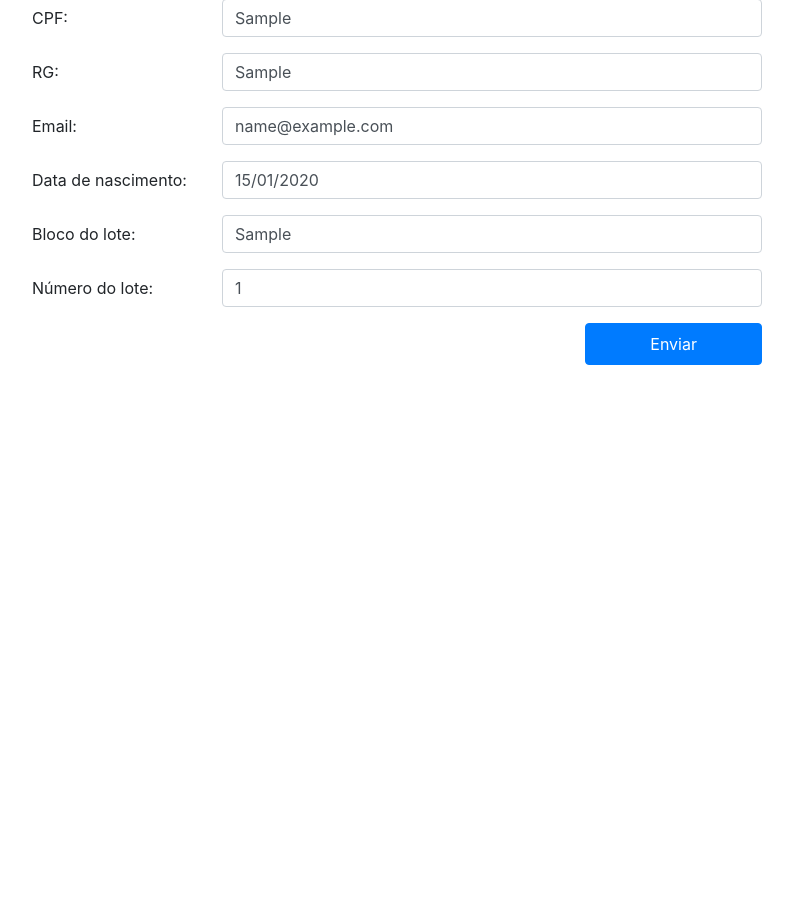
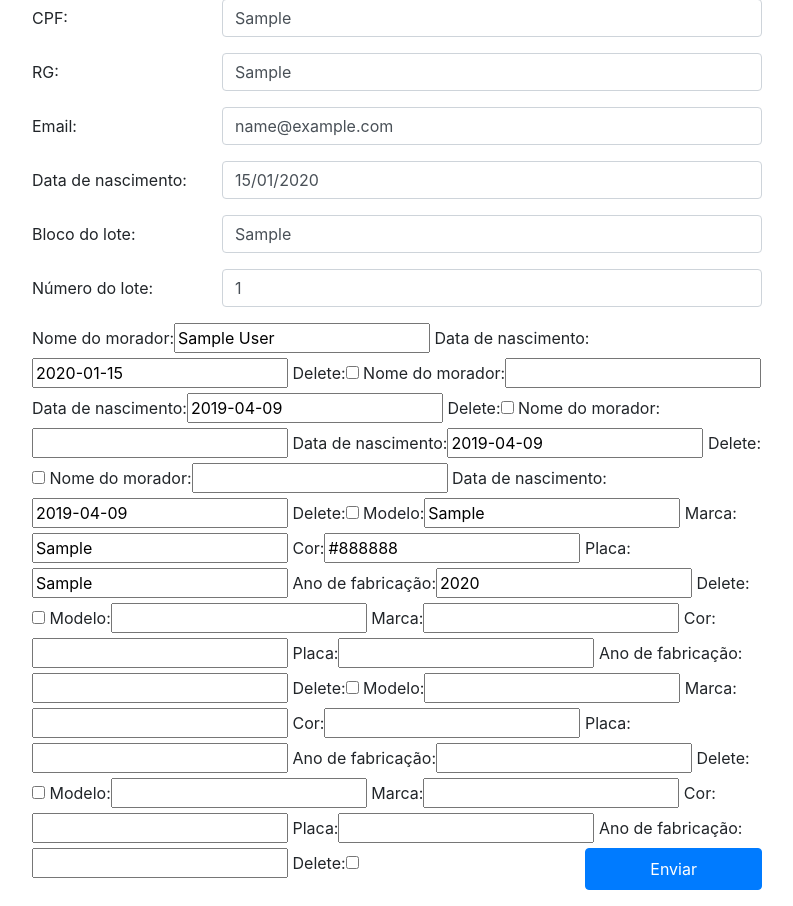
Before and after one commit to vitorh45/residential, a Django app: page /resident/edit/ in a window 1280 px wide. Shown: the part 183-1089 px from the top of the page, without its empty margins (53-846 px from the left). Before the commit the page ends 548 px from the top, so only its background shows below. Run offline with Django 3.2, Linux system fonts and the light colour scheme; a user stored in the database is signed in; tables that the repository leaves empty hold one stand-in row (values such as "Sample post"); some libraries are stand-ins or nearby versions.

Commit message:
Add the vehicle model and form. Add the formsets

```diff
--- a/resident/forms.py
+++ b/resident/forms.py
@@ -1,7 +1,7 @@
 from django import forms
 from django.contrib.auth.forms import ReadOnlyPasswordHashField
-
-from .models import Resident
+from django.forms.models import inlineformset_factory
+from .models import Resident, HouseResident, VehicleResident
 
 
 class ResidentCreationForm(forms.ModelForm):
@@ -40,3 +40,19 @@ class ResidentEditForm(forms.ModelForm):
     class Meta:
         model = Resident
         fields = ('email', 'cpf', 'rg', 'birth_date', 'lot_block', 'lot_number', 'street', 'number', 'cep')
+
+
+class HouseResidentForm(forms.ModelForm):
+    class Meta:
+        model = HouseResident
+        fields = ('name', 'birth_date',)
+
+
+class VehicleResidentForm(forms.ModelForm):
+    class Meta:
+        model = VehicleResident
+        fields = '__all__'
+
+
+HouseResidentnFormset = inlineformset_factory(Resident, HouseResident, form=HouseResidentForm, extra=3)
+VehicleResidentnFormset = inlineformset_factory(Resident, VehicleResident, form=VehicleResidentForm, extra=3)
--- a/resident/models.py
+++ b/resident/models.py
@@ -8,6 +8,15 @@
 class HouseResident(models.Model):
     name = models.CharField('Nome do morador', max_length=200, blank=True)
     birth_date = models.DateField('Data de nascimento', blank=True, default=datetime.now)
+    resident = models.ForeignKey('Resident', on_delete=models.CASCADE)
+
+
+class VehicleResident(models.Model):
+    model = models.CharField('Modelo', max_length=50, blank=True)
+    brand = models.CharField('Marca', max_length=50, blank=True)
+    color = models.CharField('Cor', max_length=30, blank=True)
+    plate = models.CharField('Placa', max_length=7, blank=True)
+    year = models.IntegerField('Ano de fabricação', blank=True)
     resident = models.ForeignKey('Resident', on_delete=models.CASCADE)
 
 
--- a/resident/templates/resident/edit.html
+++ b/resident/templates/resident/edit.html
@@ -100,6 +100,8 @@
                         {% endif %}
                     </div>
                   </div>
+                    {{ house_formset }}
+                    {{ vehicle_formset }}
                   <div class="form-group row float-right">
                     <div class="col-sm-10">
                       <button type="submit" class="btn btn-primary btn-larger">Enviar</button>
--- a/resident/views.py
+++ b/resident/views.py
@@ -1,5 +1,5 @@
 from django.shortcuts import render, redirect, get_object_or_404
-from .forms import ResidentCreationForm, ResidentEditForm
+from .forms import ResidentCreationForm, ResidentEditForm, HouseResidentnFormset, VehicleResidentnFormset
 from django.contrib.auth.decorators import login_required
 from .models import Resident
 from django.contrib.auth import authenticate, login as auth_login
@@ -22,12 +22,18 @@ def register(request):
 def edit(request):
 
     form = ResidentEditForm(request.POST or None, instance=request.user)
-    if form.is_valid():
+    house_formset = HouseResidentnFormset(request.POST or None, instance=request.user)
+    vehicle_formset = VehicleResidentnFormset(request.POST or None, instance=request.user)
+    if form.is_valid() and house_formset.is_valid() and vehicle_formset.is_valid():
         form.save()
+        house_formset.save()
+        vehicle_formset.save()
         return redirect('edit')
 
     return render(request, 'resident/edit.html', {
-        'form': form
+        'form': form,
+        'house_formset': house_formset,
+        'vehicle_formset': vehicle_formset
     })
 
 
```
Also changed, not shown: resident/admin.py (+7 -1 lines), resident/migrations/0008_vehicleresident.py (added).
